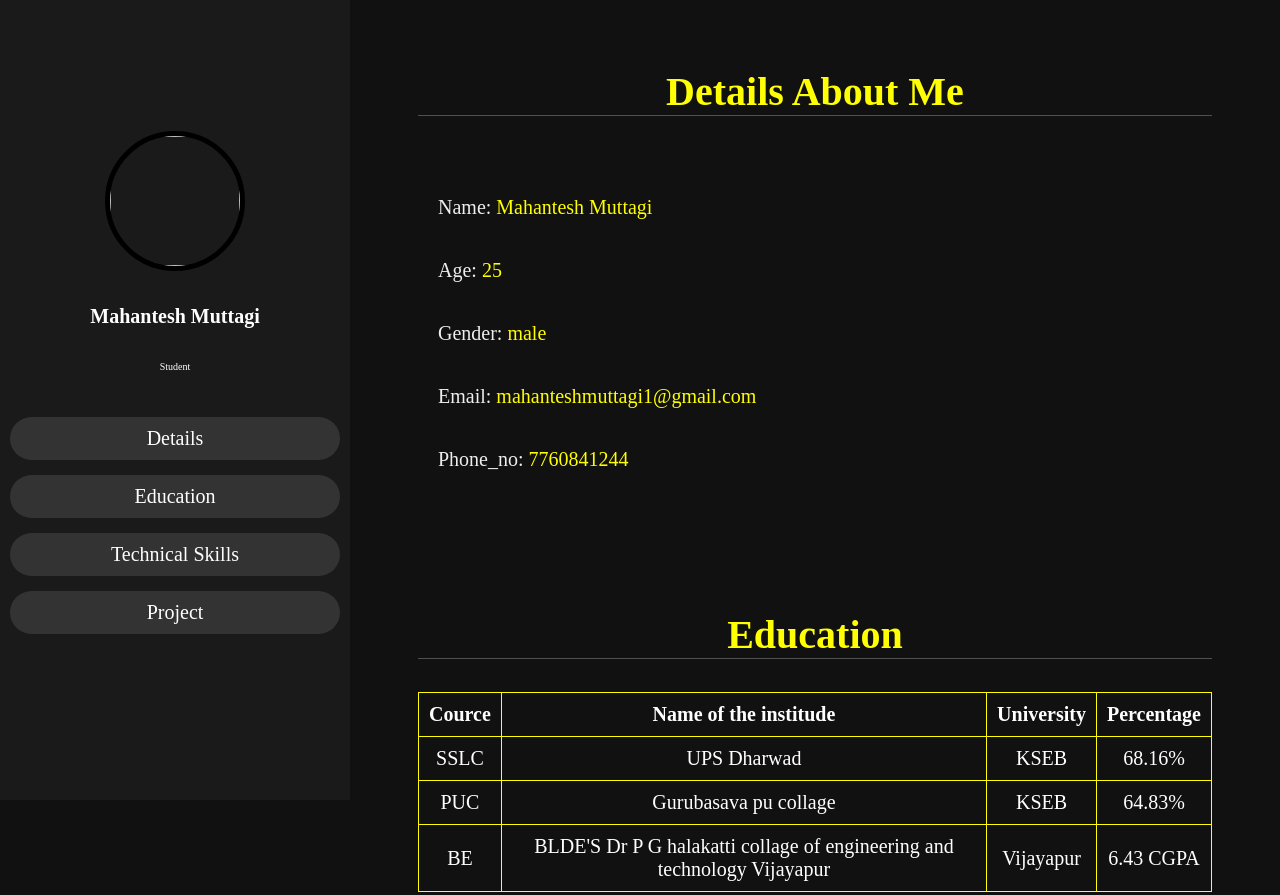
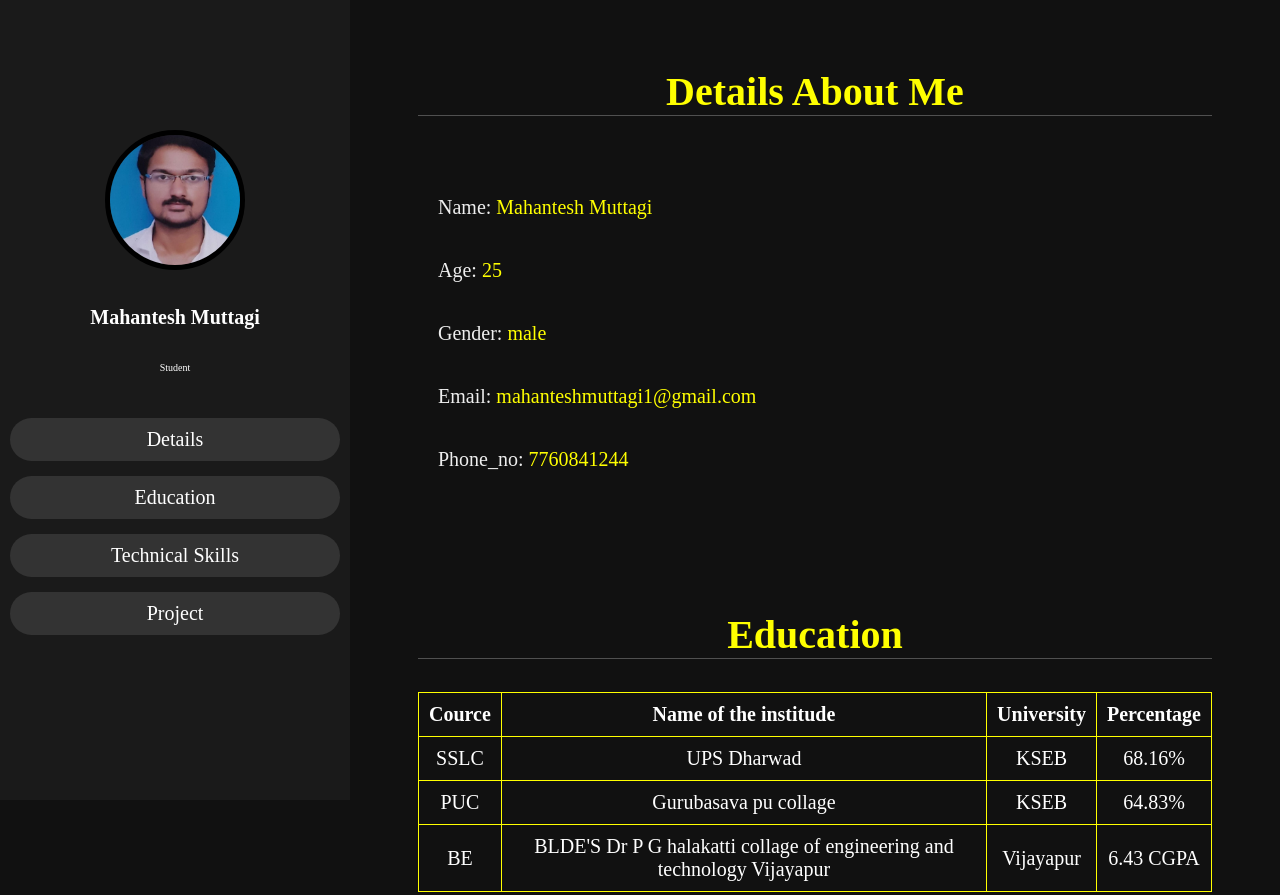
Before and after one commit to MahanteshMuttagi/portfolio, a plain HTML site: page index.html in a window 1280 px wide. Shown: the top 895 px of the page. Drawn offline with Linux system fonts and the light colour scheme.

Commit message:
Update index.html

```diff
--- a/index.html
+++ b/index.html
@@ -11,7 +11,7 @@
 <body>
     <header>
        <div class="user">
-       <img src="photo.jpg">
+       <img src="./my photo.jfif">
        <h5 class="nm">Mahantesh Muttagi</h5>
        <p class="jb">Student</p>
        </div>
```
